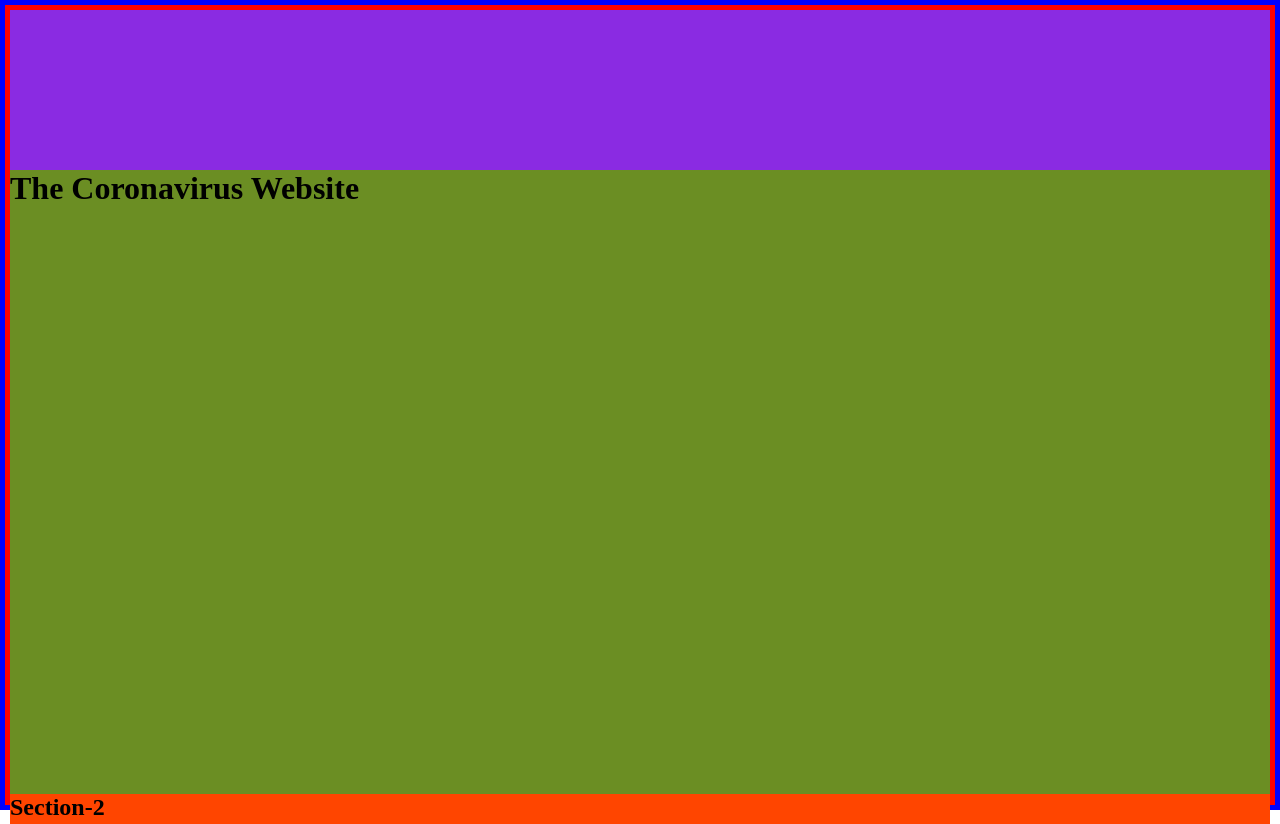
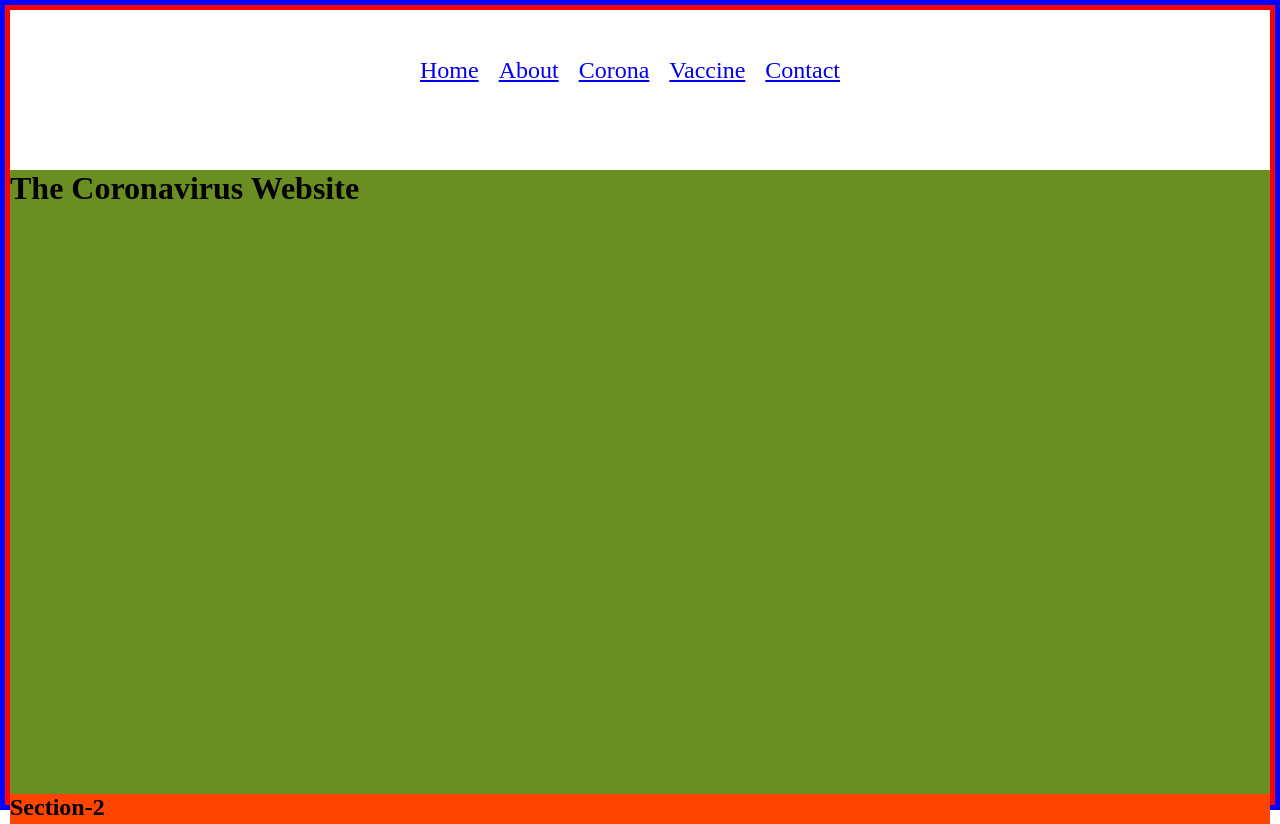
Before and after one commit to pankkap/MyCoronaWebsite, a plain HTML site: page index.html in a window 1280 px wide. Shown: the top 824 px of the page. Drawn offline with Linux system fonts and the light colour scheme.

Commit message:
Links added

```diff
--- a/index.html
+++ b/index.html
@@ -11,13 +11,13 @@
     <div class="main">
       <header>
         <nav>
-          <!-- <ul>
-                <li><a href="#">Home</a></li>
-                <li><a href="#">About</a></li>
-                <li><a href="#">Corona</a></li>
-                <li><a href="#">Vaccine</a></li>
-                <li><a href="#">Contact</a></li>
-            </ul> -->
+          <ul>
+            <li><a href="#">Home</a></li>
+            <li><a href="#">About</a></li>
+            <li><a href="#">Corona</a></li>
+            <li><a href="#">Vaccine</a></li>
+            <li><a href="#">Contact</a></li>
+          </ul>
         </nav>
         <div class="content">
           <h1>The Coronavirus Website</h1>
--- a/style.css
+++ b/style.css
@@ -11,8 +11,18 @@ header {
   height: 100vh;
 }
 nav {
-  background-color: blueviolet;
+  background-color: transparent;
   height: 20vh;
+}
+nav ul {
+  list-style: none;
+  display: flex;
+  justify-content: center;
+  line-height: 15vh;
+}
+ul li {
+  font-size: 24px;
+  margin-right: 20px;
 }
 .content {
   background-color: olivedrab;
```
